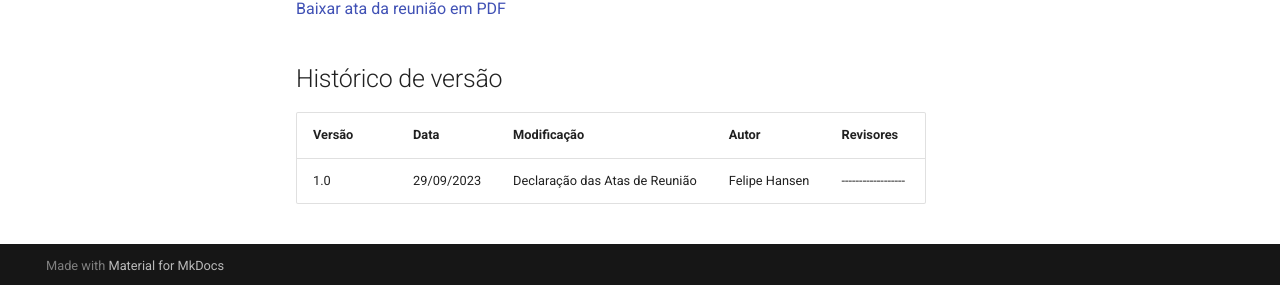
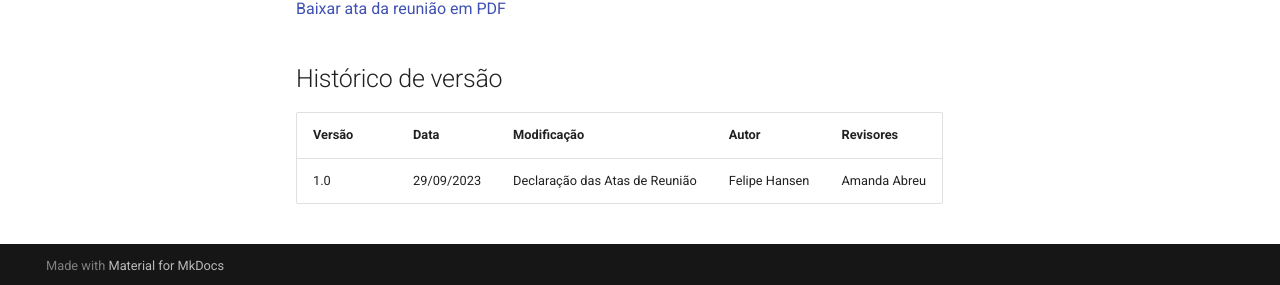
Before and after one commit to Interacao-Humano-Computador/2023.2--BRB-Mobilidade, an MkDocs documentation site: the page built from docs/reunioes.md, in a window 1280 px wide and 964 px high. Shown: the part 676-961 px from the top of the window. Built offline with MkDocs 1.6.1 and Material for MkDocs 9.7.7, drawn with Linux system fonts in a browser that asks for light colours.

Commit message:
add revisor ata

```diff
--- a/docs/reunioes.md
+++ b/docs/reunioes.md
@@ -19,4 +19,4 @@ O vídeo da reunião está disponivel nesse <a href="https://unbbr.sharepoint.co
 
 | Versão | Data       | Modificação                             | Autor                         | Revisores                         |
 | ------ | ---------- | --------------------------------------- | ----------------------------- |-----------------------------------|
-|    1.0   |   29/09/2023   |   Declaração das Atas de Reunião |  Felipe Hansen |------------------|
+|    1.0   |   29/09/2023   |   Declaração das Atas de Reunião |  Felipe Hansen |Amanda Abreu|
```
